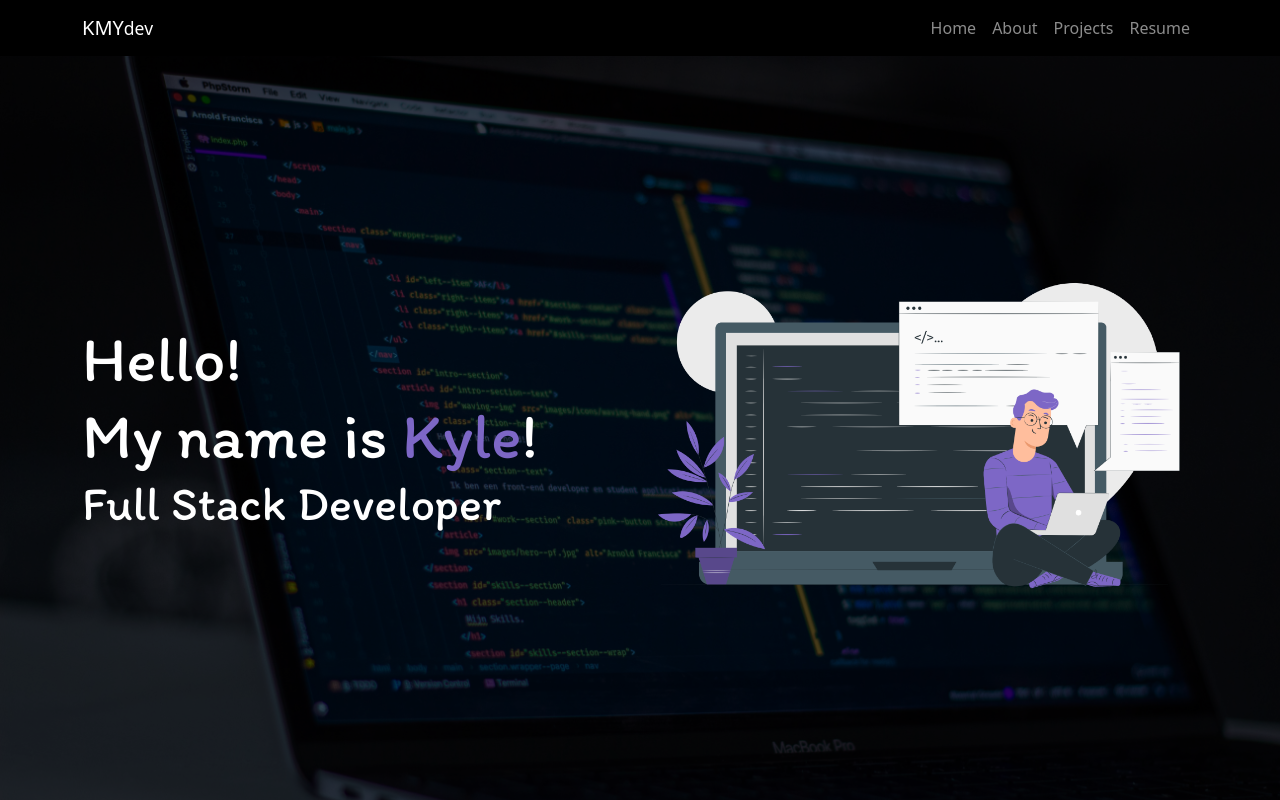
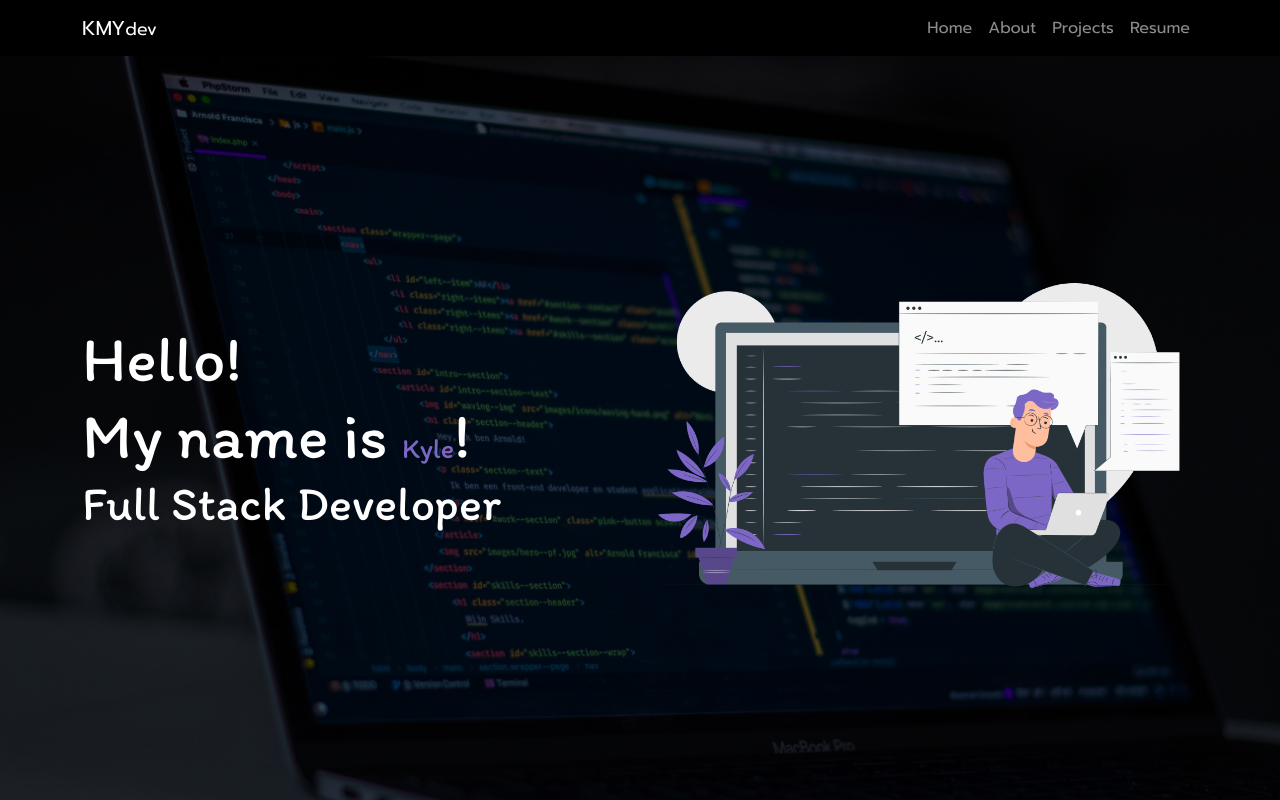
Before and after one commit to Youngin9210/kmydev-react-portfolio, a React (Create React App) app: page /home in a window 1280 px wide. Shown: the top 800 px of the page. Built offline with nearby package versions, Linux system fonts and the light colour scheme.

Commit message:
changing background navbar and .purple color

```diff
--- a/src/Assets/style/index.css
+++ b/src/Assets/style/index.css
@@ -1,4 +1,5 @@
 body {
+  font-family: 'Prompt', sans-serif;
   background: black;
   color: white;
 }
@@ -26,17 +27,18 @@ h5 {
 }
 
 .otherNav {
-  background: #41188de8;
+  background: #892be2ef;
 }
 
 .navScroll {
-  background: #41188de8;
+  background: #892be2ef;
   -webkit-transition: all 0.25s ease-in;
   transition: all 0.25s ease-in;
 }
 
 .purple {
-  color: #7d67c6;
+  color: #8a2be2;
+  font-size: 1.75rem;
 }
 
 .footerList .footerItem {
--- a/src/Assets/style/index.scss
+++ b/src/Assets/style/index.scss
@@ -1,11 +1,5 @@
 body {
-	// background generated from https://cssgradient.io/
-	// background: rgb(19, 15, 36);
-	// background: radial-gradient(
-	// 	circle,
-	// 	rgba(19, 15, 36, 1) 75%,
-	// 	rgba(69, 57, 109, 1) 100%
-	// );
+	font-family: 'Prompt', sans-serif;
 	background: black;
 	color: white;
 }
@@ -33,16 +27,17 @@ h5 {
 }
 
 .otherNav {
-	background: #41188de8;
+	background: #892be2ef;
 }
 
 .navScroll {
-	background: #41188de8;
+	background: #892be2ef;
 	transition: all 0.25s ease-in;
 }
 
 .purple {
-	color: #7d67c6;
+	color: #8a2be2;
+	font-size: 1.75rem;
 }
 
 .footerList {
```
Also changed, not shown: 1 other file (tests, documents, lock files or other folders).
